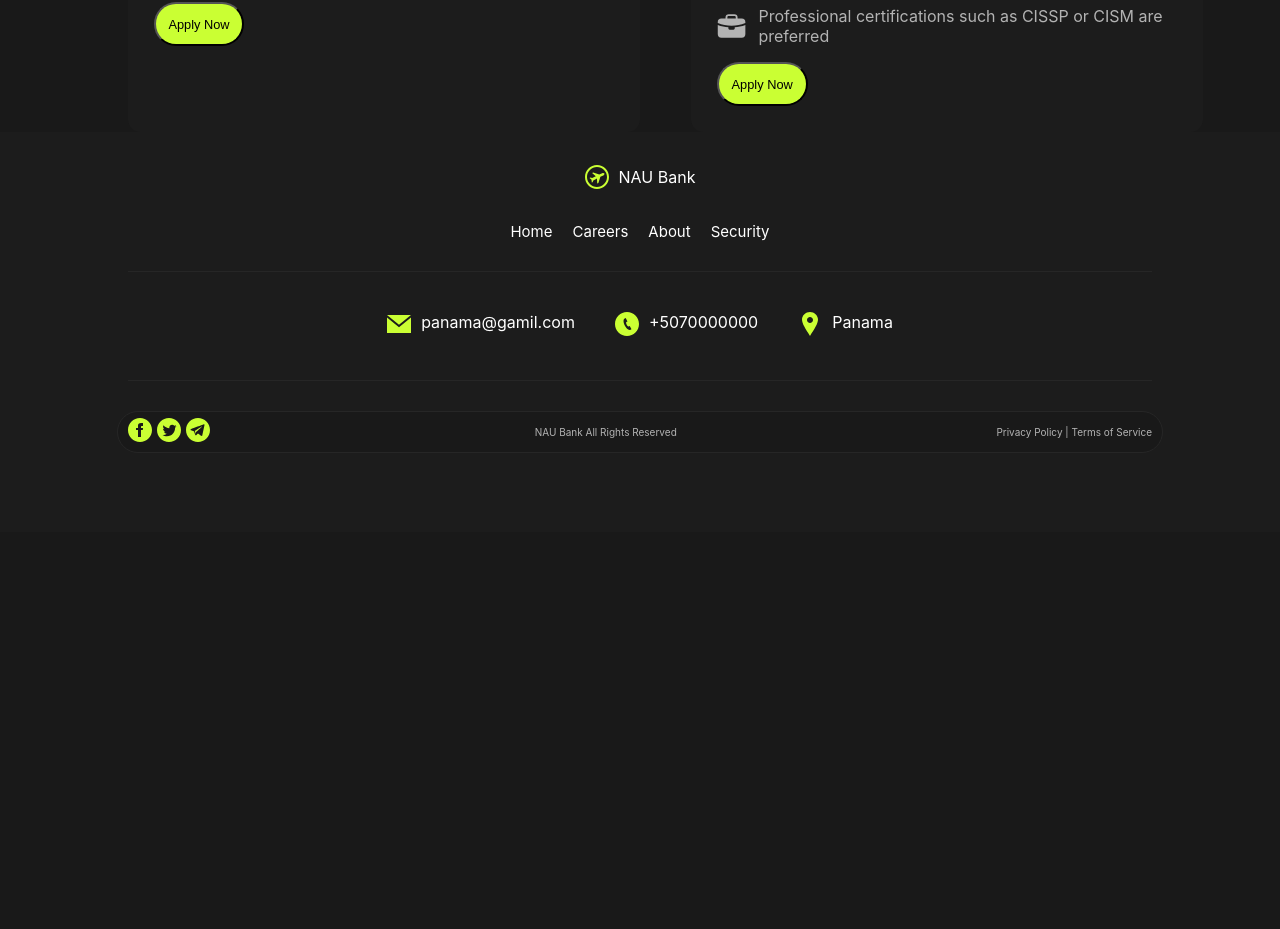
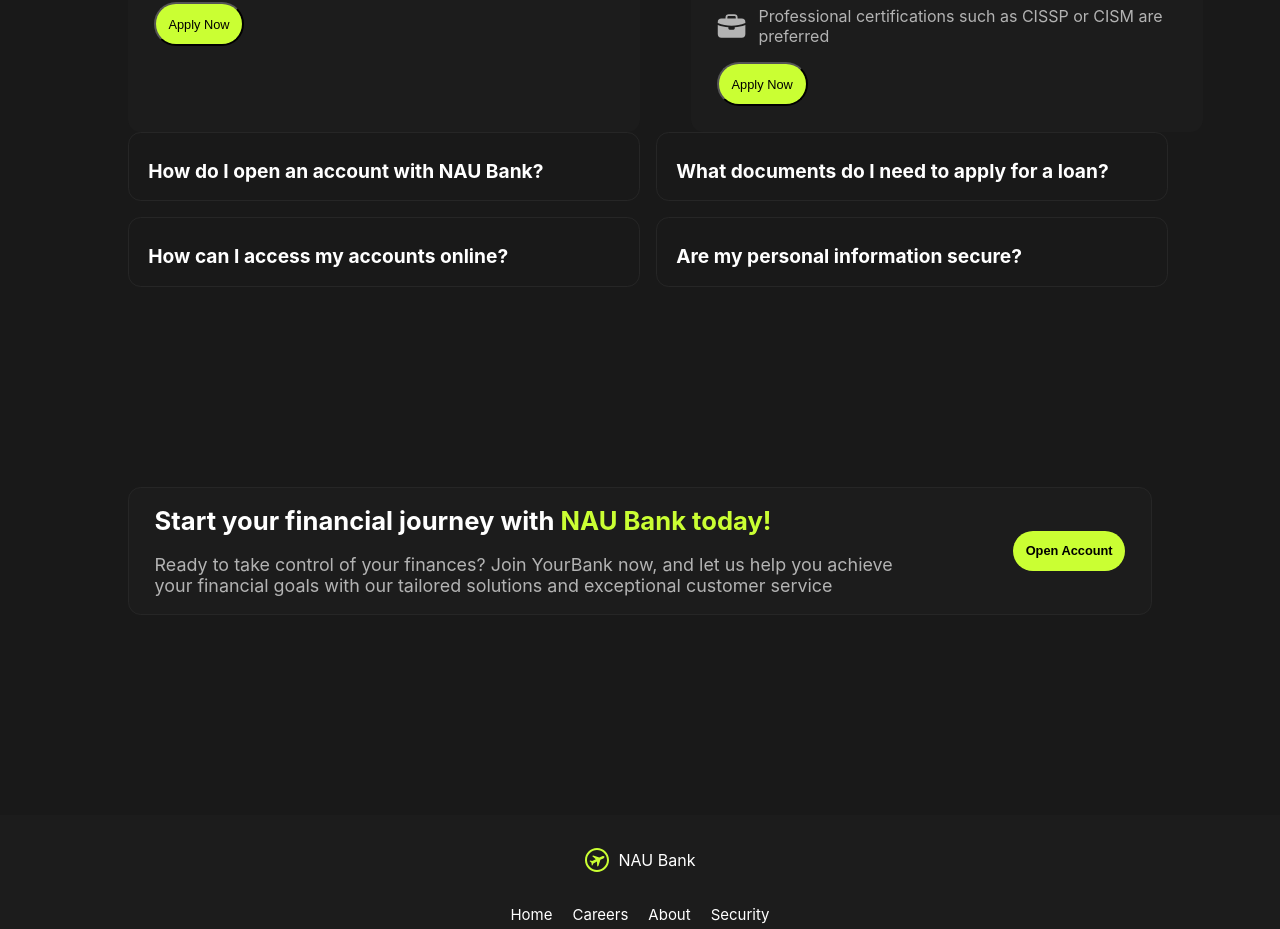
Before and after one commit to AntonZaiets/BANKtest, a React (Create React App) app: page /careers in a window 1280 px wide. Shown: the part 2696-3625 px from the top of the page. Before the commit the page ends 3228 px from the top, so only its background shows below. Built offline with nearby package versions, Linux system fonts and the light colour scheme.

Commit message:
added Questions and Banner components

```diff
--- a/src/pages/Careers/index.tsx
+++ b/src/pages/Careers/index.tsx
@@ -5,6 +5,8 @@ import AbstractImage from "../../images/AbstractDesign.png";
 import {OurValues} from "../../components/OurValues";
 import {OurBenefits} from "../../components/OurBenefits";
 import {JobOpenings} from "../../components/JobOpenings";
+import {Questions} from "../../components/Questions";
+import {Banner} from "../../components/Banner";
 export const Careers = () => {
     return(
         <div className="careers">
@@ -27,6 +29,8 @@ export const Careers = () => {
             <OurValues/>
             <OurBenefits/>
             <JobOpenings/>
+            <Questions/>
+            <Banner/>
         </div>
     );
 }
```
